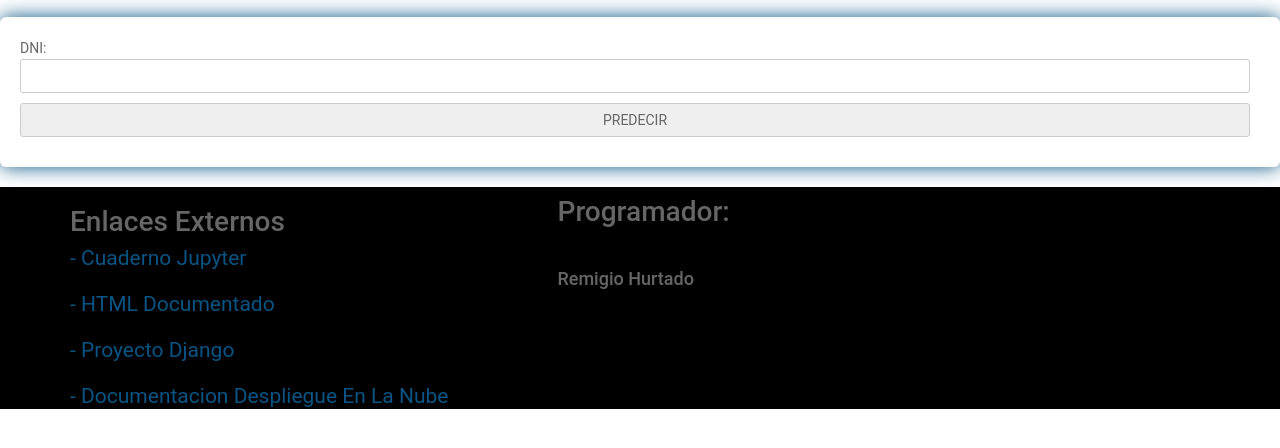
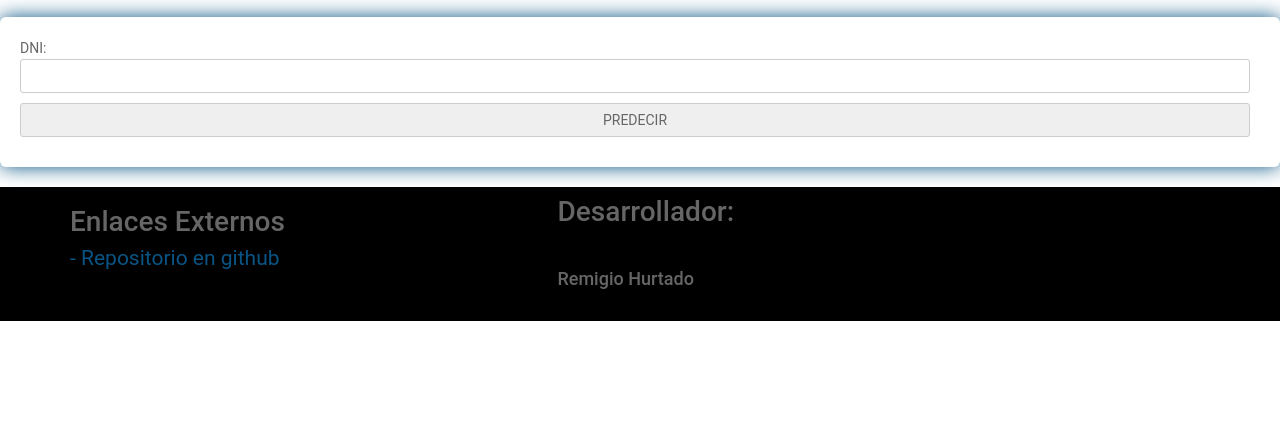
Before and after one commit to Remigiohurtadoins/proyectoanalisisdatos, a Django app: a page that uses apiAnalisis/templates/main.html in a window 1280 px wide. Shown: the part 278-726 px from the top of the page. Run offline with Django 3.2, Linux system fonts and the light colour scheme; some libraries are stand-ins or nearby versions.

Commit message:
second commit

```diff
--- a/apiAnalisis/templates/main.html
+++ b/apiAnalisis/templates/main.html
@@ -85,18 +85,12 @@
             <div class="row">
                 <div class="col-lg-5 col-xs-10 about-company">
                     <h2 style="font-size: 2em">Enlaces Externos</h2>
-                    <p class="pr-5 text-white-50"><a href="https://www.kaggle.com/leoal-cdlv99/ml-cd"
-                                                     style="font-size: 1.5em">- Cuaderno Jupyter</a></p><br>
-                    <p class="pr-5 text-white-50"><a href="/apiCNN/informe/"
-                                                     style="font-size: 1.5em">- HTML Documentado</a></p><br>
-                    <p class="pr-5 text-white-50"><a href="https://github.com/leoAlvTor/ProyectoInterciclo"
-                                                     style="font-size: 1.5em">- Proyecto Django</a></p><br>
-                    <p class="pr-5 text-white-50"><a href="https://drive.google.com/file/d/1xaZTnpG7_I3LE2A4lQM2im63u6HdreNo/view?usp=sharing"
-                                                     style="font-size: 1.5em">- Documentacion Despliegue En La Nube</a></p>
+                    <p class="pr-5 text-white-50"><a href="https://github.com/Remigiohurtadoins/proyectoanalisisdatos"
+                                                     style="font-size: 1.5em">- Repositorio en github</a></p><br>
                 </div>
 
                 <div class="col-lg-4 col-xs-10 location">
-                    <h4 class="mt-lg-0 mt-sm-4" style="font-size: 2em; min-font-size: 25px">Programador:</h4><br>
+                    <h4 class="mt-lg-0 mt-sm-4" style="font-size: 2em; min-font-size: 25px">Desarrollador:</h4><br>
                     <h4>Remigio Hurtado</h4><br>
                 </div>
             </div>
```
